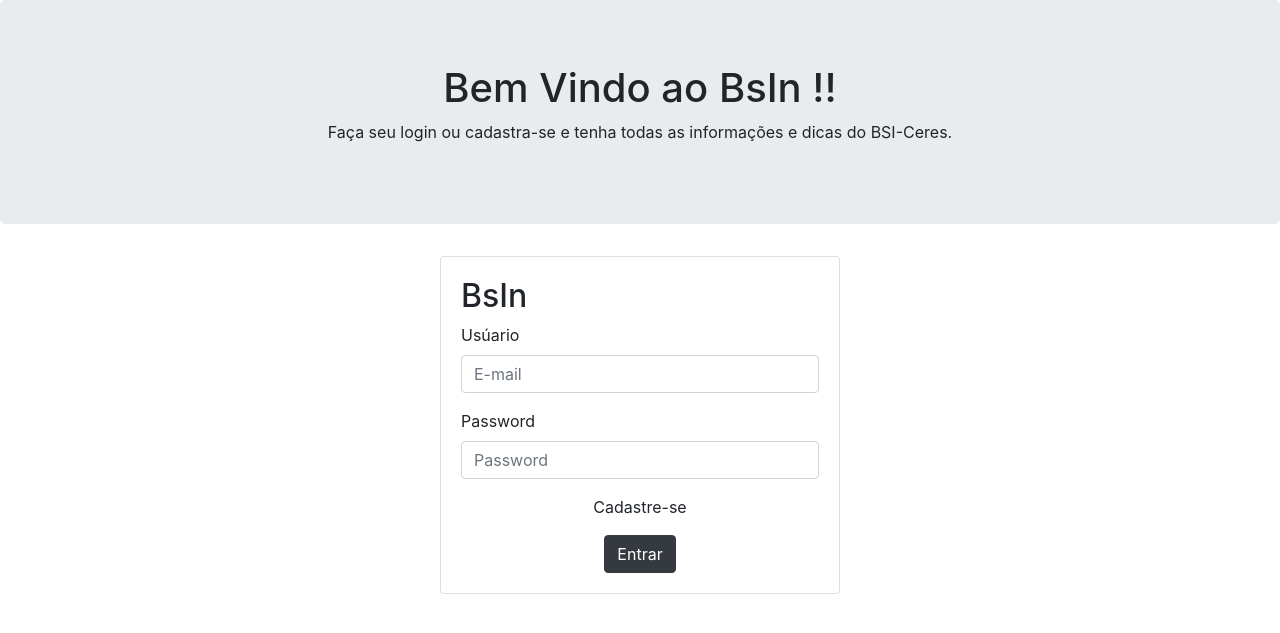
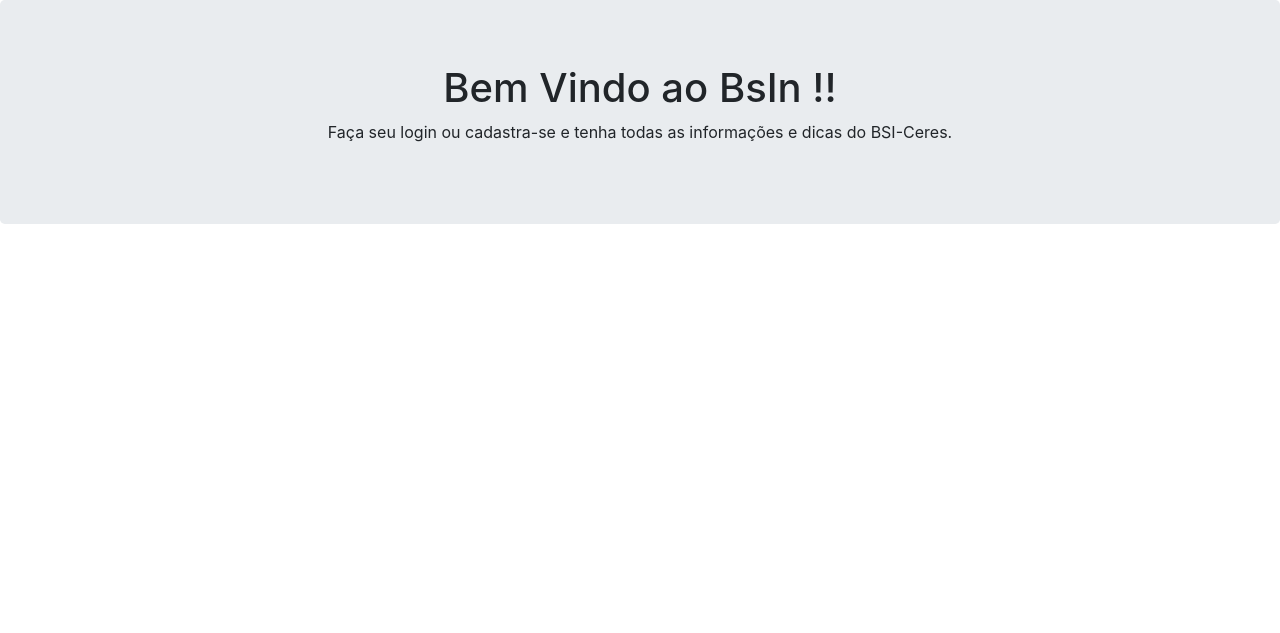
Before and after one commit to tacianosilva/BsIn, a Django app: template bsin/blog/templates/login/login.html in a window 1280 px wide. Shown: the top 633 px of the page. Run offline with Django 3.2, Linux system fonts and the light colour scheme; the template is opened without the code that fills it, so the values that code supplies are empty; some libraries are stand-ins or nearby versions.

Commit message:
modified file #46
Deixando a tela de login vazia, pois o antigo codigo não estava funcionando.

```diff
--- a/bsin/blog/templates/login/login.html
+++ b/bsin/blog/templates/login/login.html
@@ -15,37 +15,3 @@
   <h1>Bem Vindo ao BsIn !!</h1>
   <p>Faça seu login ou cadastra-se e tenha todas as informações e dicas do BSI-Ceres.</p>
 </div>
-
-<div class= "container align-self-center d-flex justify-content-center">
-    <div class = "card" style = "width:400px">
-        <div class = "card-body">
-            <form action = "submit", method = "POST">
-                {%csrf_token%}
-                <h2>BsIn</h2>
-                <div class = "form-group">
-                    <label for = "username">Usúario</label>
-                    <input type = "text", class = "form-control" id = "username" name = "username" placeholder = "E-mail"></input>
-                </div>
-                <div class = "form-group">
-                    <label for = "password">Password</label>
-                    <input type = "password", class = "form-control"id = "password" name = "password" placeholder = "Password"></input>
-                </div>
-                <div class = "container align-self-center d-flex justify-content-center">
-                    <p>Cadastre-se</p>
-                </div>
-                <div class = "container align-self-center d-flex justify-content-center">
-                    <button type="submit" class="btn btn-dark">Entrar</button>
-                </div>
-            </form>
-            {%for message in messages%}
-                <div class="alert alert-danger">
-                        <strong>Ops!</strong> {{ message }}
-                </div>
-            {%endfor%}
-        </div>
-    </div>
-
-</div>
-
-</body>
-</html>
```
